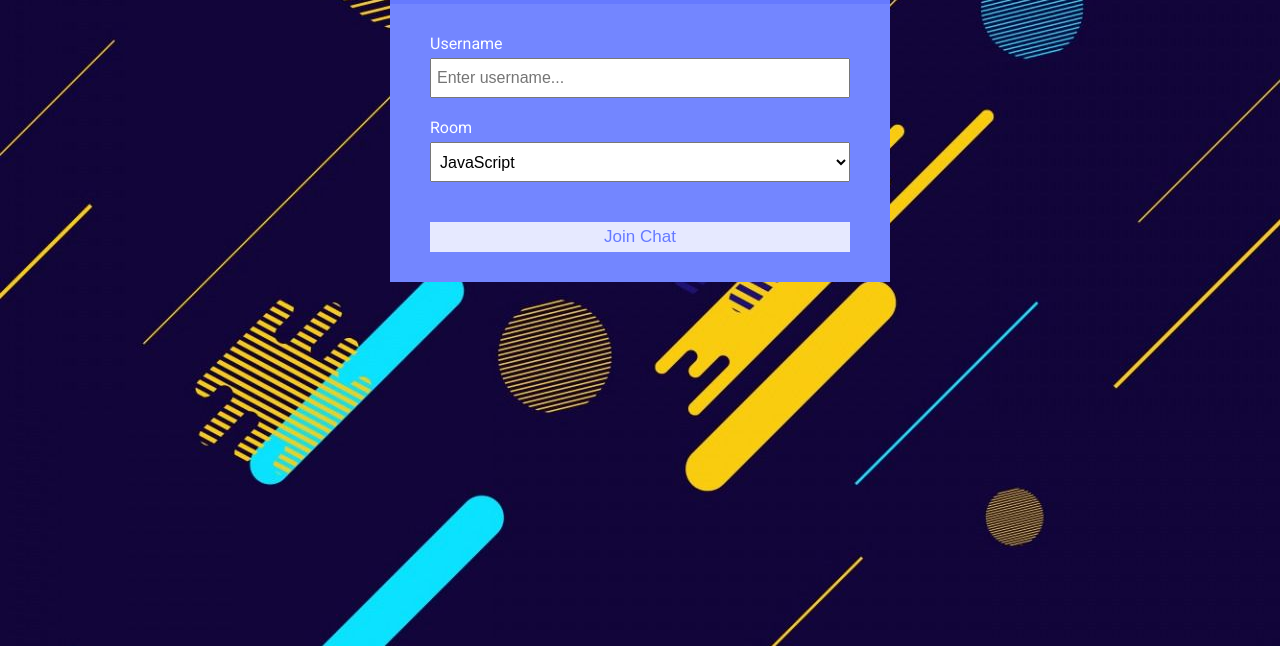
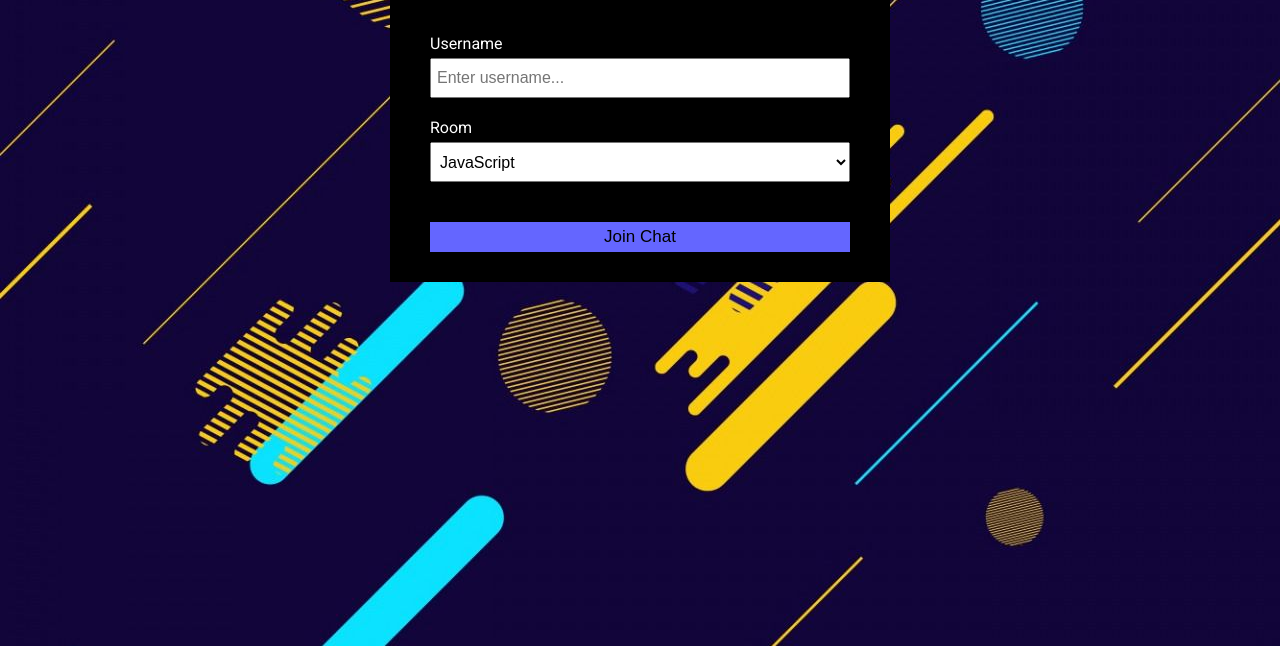
Before and after one commit to ZazaCorp/Chatter, a website: page public/index.html in a window 1280 px wide. Shown: the part 154-800 px from the top of the page. Drawn offline with Linux system fonts and the light colour scheme.

Commit message:
Update style.css

```diff
--- a/public/css/style.css
+++ b/public/css/style.css
@@ -1,9 +1,9 @@
 @import url('https://fonts.googleapis.com/css?family=Roboto&display=swap');
 
 :root {
-	--dark-color-a: #667aff;
-	--dark-color-b: #7386ff;
-	--light-color: #e6e9ff;
+	--dark-color-a: #000000;
+	--dark-color-b: #000000;
+	--light-color: #6466ff;
 	--success-color: #5cb85c;
 	--error-color: #d9534f;
 }
```
